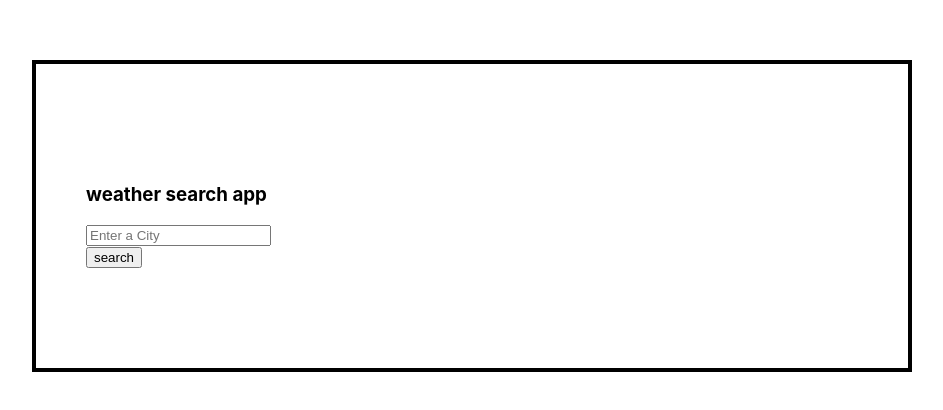
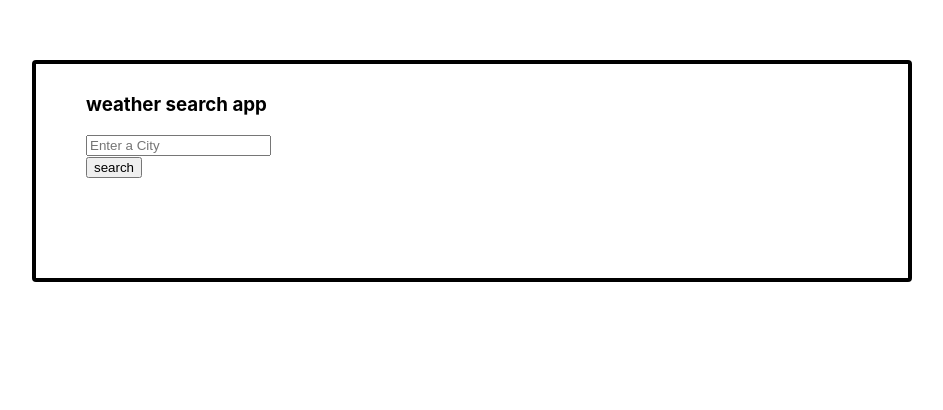
Before and after one commit to kszajko46/weather-app-react, a React (Create React App) app: page / in a window 1280 px wide. Shown: the part 140-550 px from the top of the page, without its empty margins (168-1111 px from the left). Built offline with nearby package versions, Linux system fonts and the light colour scheme.

Commit message:
removing unwanted files and code

```diff
--- a/src/App.css
+++ b/src/App.css
@@ -4,6 +4,7 @@
 
 .container {
   border: 4px solid black;
+  border-radius: 4px;
   margin: 200px;
-  padding: 100px 50px 100px 50px;
+  padding: 10px 50px 100px 50px;
 }
```
